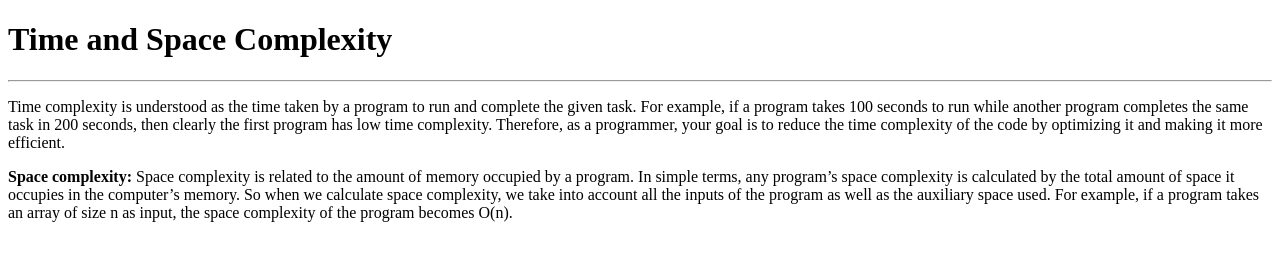
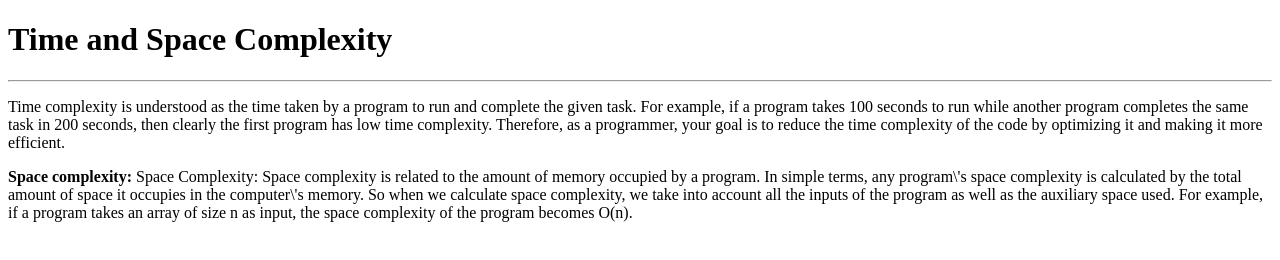
Before and after one commit to acciojob/time-and-space-complexity-Yadav123Rahul, a website: page main.html in a window 1280 px wide. Drawn offline with Linux system fonts and the light colour scheme.

Commit message:
created a submission

```diff
--- a/main.html
+++ b/main.html
@@ -11,8 +11,7 @@
   </p>
 
   <p>
- <b> Space complexity:</b>  Space complexity is related to the amount of memory occupied by a program. In simple terms, any program’s space complexity is calculated by the total amount of space it occupies in the computer’s memory. So when we calculate space complexity, we take into account all the inputs of the program as well as the auxiliary space used. For example, if a program takes an array of size n as input, the space complexity of the program becomes O(n).
-  </p>
+ <b> Space complexity:</b> Space Complexity: Space complexity is related to the amount of memory occupied by a program. In simple terms, any program\'s space complexity is calculated by the total amount of space it occupies in the computer\'s memory. So when we calculate space complexity, we take into account all the inputs of the program as well as the auxiliary space used. For example, if a program takes an array of size n as input, the space complexity of the program becomes O(n).
 
 
 
```
